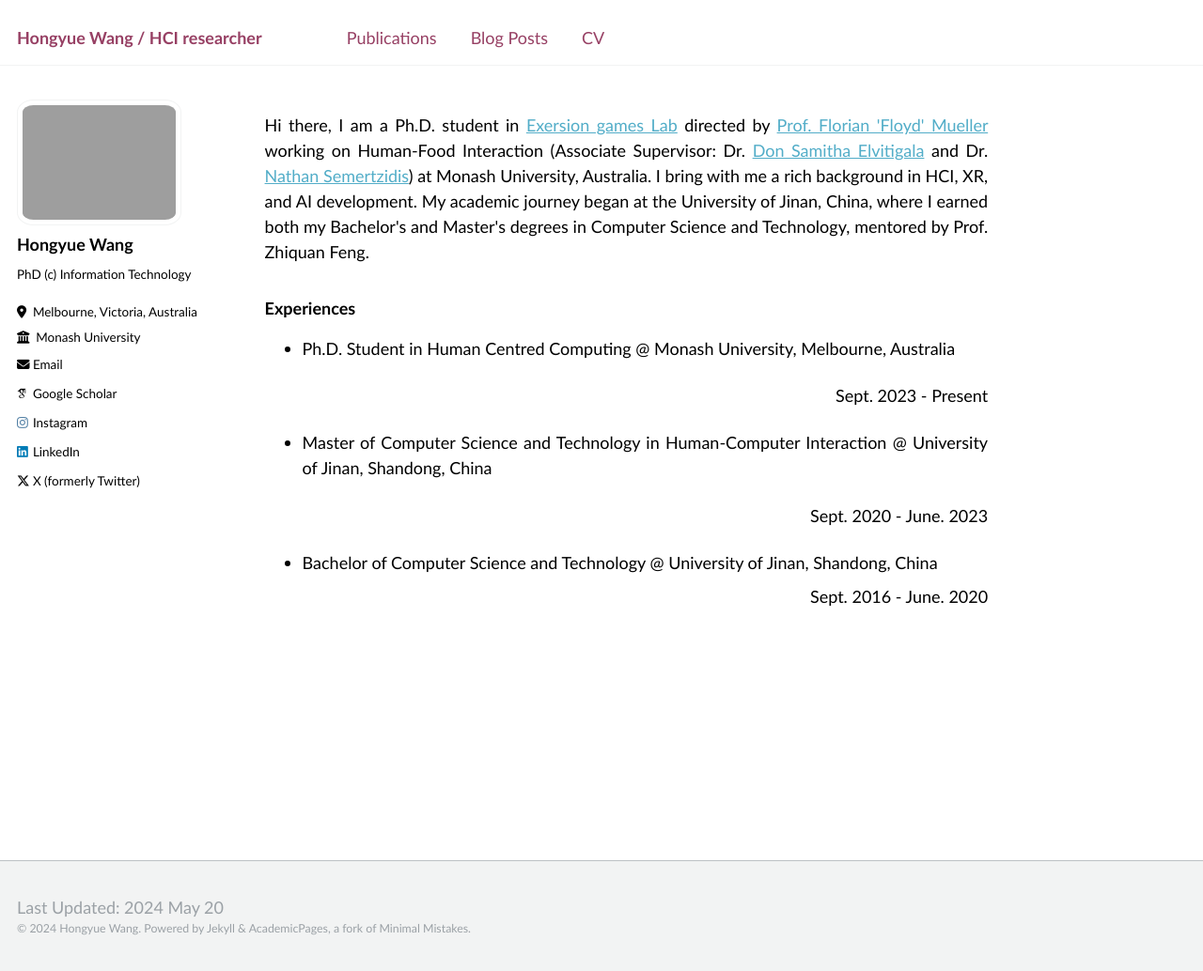
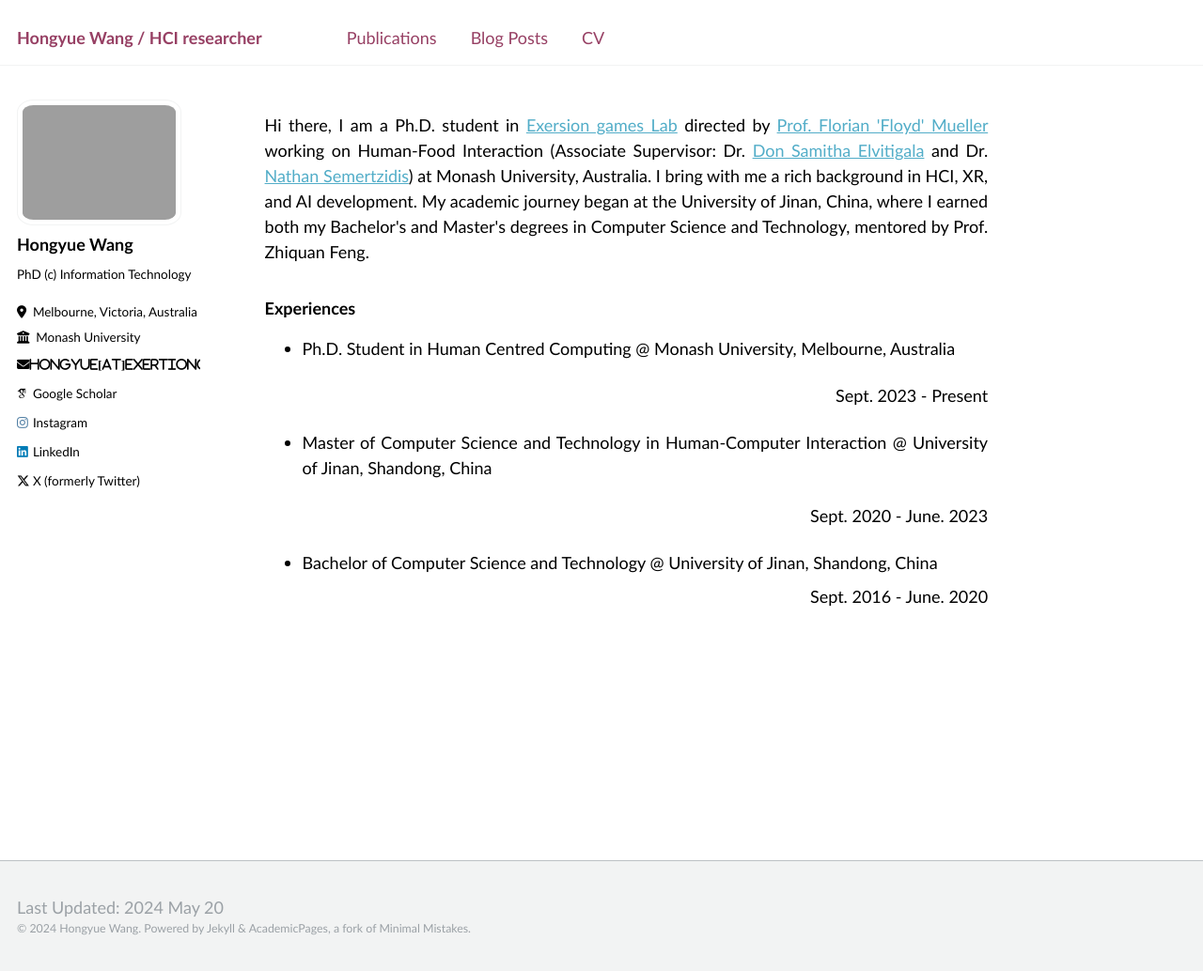
Before and after one commit to hongyue-howard-wang/hongyue-howard-wang.github.io, a Jekyll site: the page built from _pages/about.md, in a window 1280 px wide and 1034 px high. Shown: the whole window at 94% size. Built offline with Jekyll 4.4.1, drawn with Linux system fonts in a browser that asks for light colours; some web fonts are replaced.

Commit message:
Update author-profile.html

```diff
--- a/_includes/author-profile.html
+++ b/_includes/author-profile.html
@@ -34,7 +34,7 @@
         <li><a href="{{ author.uri }}"><i class="fas fa-fw fa-link icon-pad-right" aria-hidden="true"></i>{{ site.data.ui-text[site.locale].website_label | default: "Website" }}</a></li>
       {% endif %}
       {% if author.email %}
-        <li><a href="mailto:{{ author.email }}"><i class="fas fa-fw fa-envelope icon-pad-right" aria-hidden="true"></i>{{ site.data.ui-text[site.locale].email_label | default: "" }}</a></li>
+        <li><a href="mailto:{{ author.email }}"><i class="fas fa-fw fa-envelope icon-pad-right" aria-hidden="true">hongyue[at]exertiongameslab.org</i></a></li>
       {% endif %}
 
       <!-- Font Awesome and Academicons icons / Academic websites -->
```
